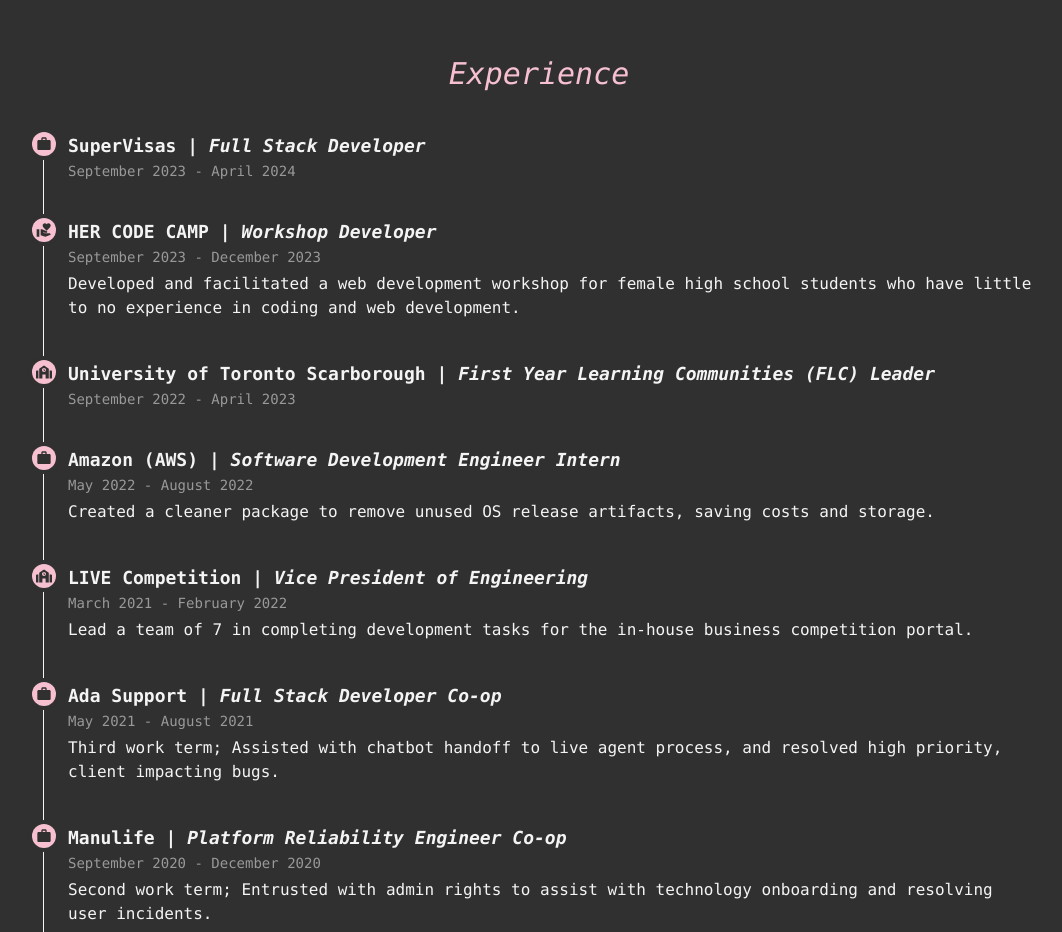
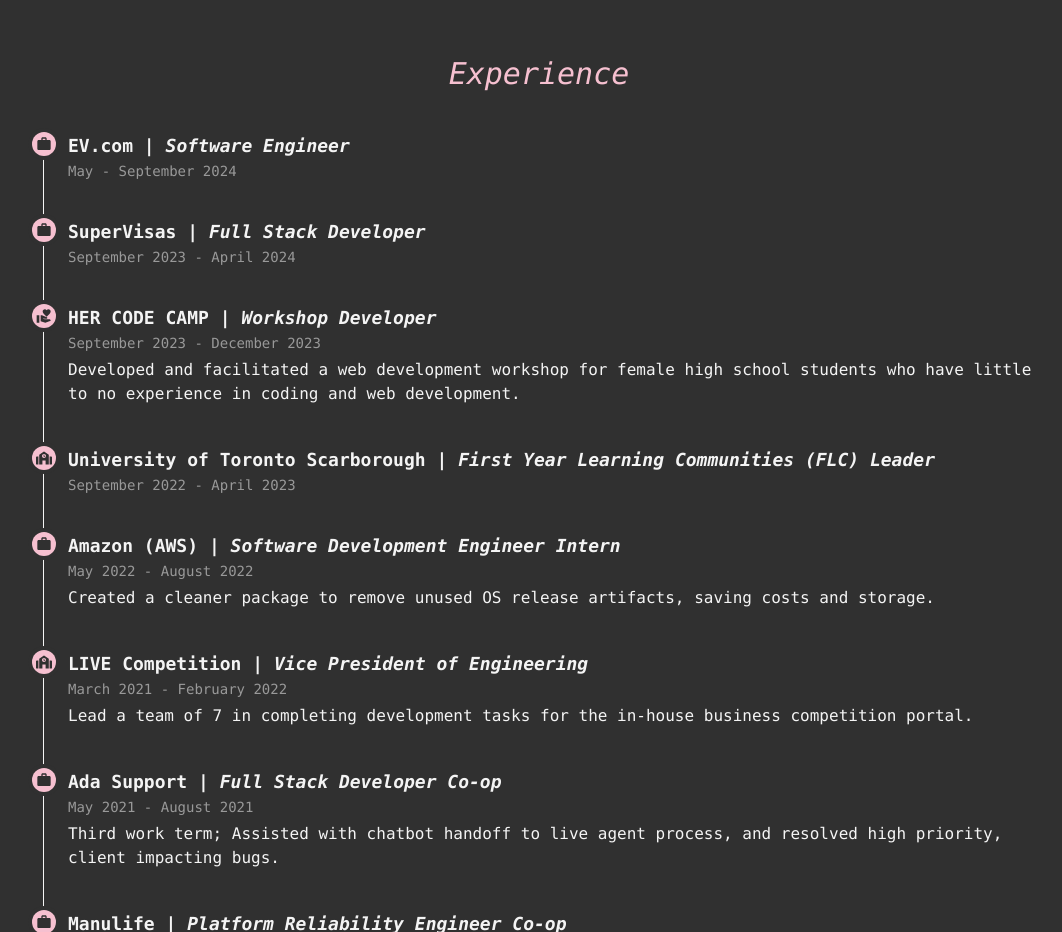
Before and after one commit to winnllam/winnllam.github.io, a React (Create React App) app: page / in a window 1280 px wide. Shown: the part 1480-2412 px from the top of the page, without its empty margins (101-1163 px from the left). Built offline with nearby package versions, Linux system fonts and the light colour scheme.

Commit message:
Added EV.com experience entry

```diff
--- a/src/components/experience/experiences.js
+++ b/src/components/experience/experiences.js
@@ -1,6 +1,14 @@
-export const RELEVANT = [12, 11, 9, 8, 7, 6, 3, 2];
+export const RELEVANT = [13, 12, 11, 9, 8, 7, 6, 3, 2];
 
 export const EXPERIENCES = [
+  {
+    id: 13,
+    type: "work",
+    company: "EV.com",
+    role: "Software Engineer",
+    dates: "May - September 2024",
+    description: "",
+  },
   {
     id: 12,
     type: "work",
```
